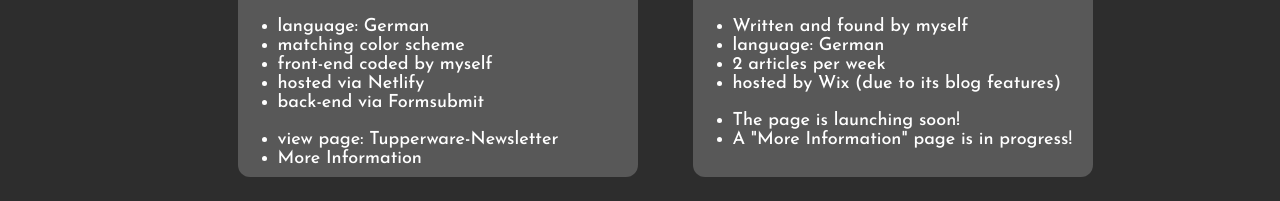
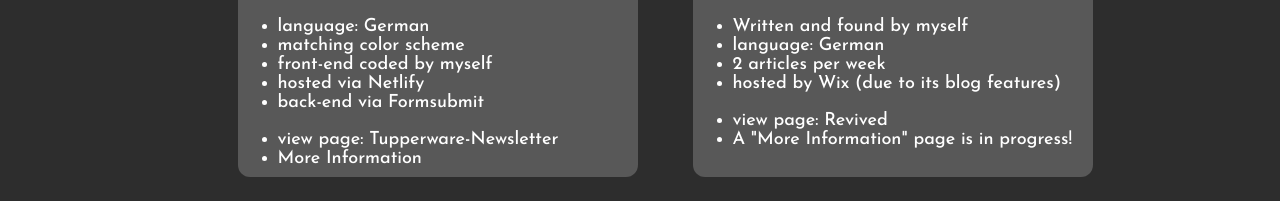
Before and after one commit to SetsunaiCodes/MyPortfolio, a plain HTML site: page index.html in a window 1280 px wide. Shown: the part 3380-3581 px from the top of the page. Drawn offline with Linux system fonts and the light colour scheme.

Commit message:
Added Revived link

```diff
--- a/index.html
+++ b/index.html
@@ -186,7 +186,7 @@
                     <li>hosted by Wix (due to its blog features)</li>
                 </ul>
                 <ul class="comcardlist">
-                    <li>The page is launching soon!</li>
+                    <li>view page: <a href="https://nicojinm0sic.wixsite.com/revived">Revived</a></li>
                     <li>A "More Information" page is in progress!</li>
                 </ul>
             </div>
```
